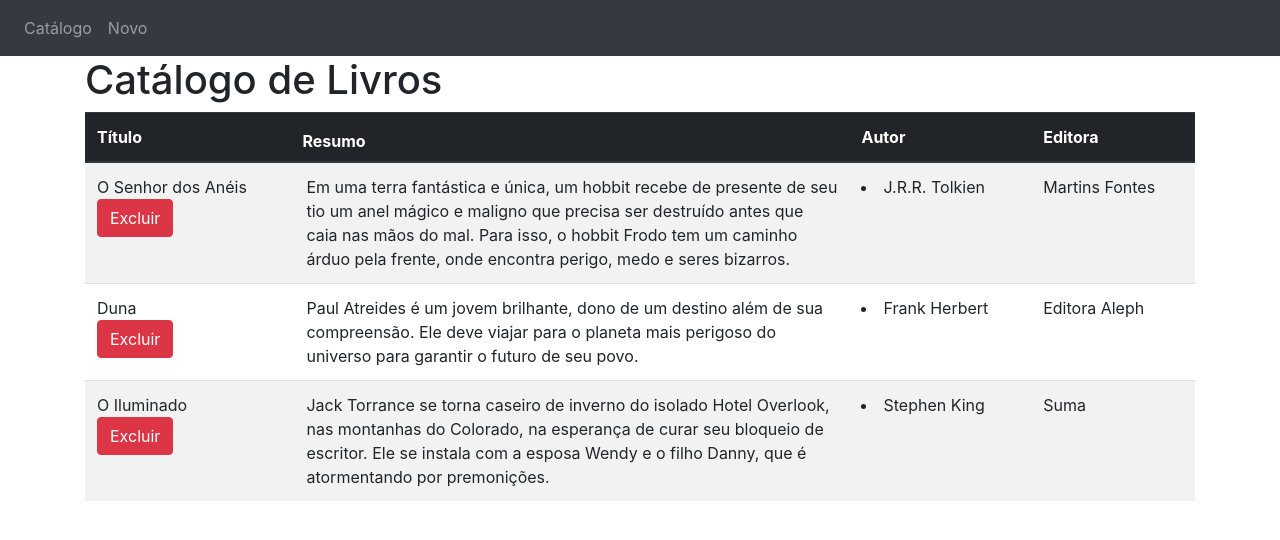
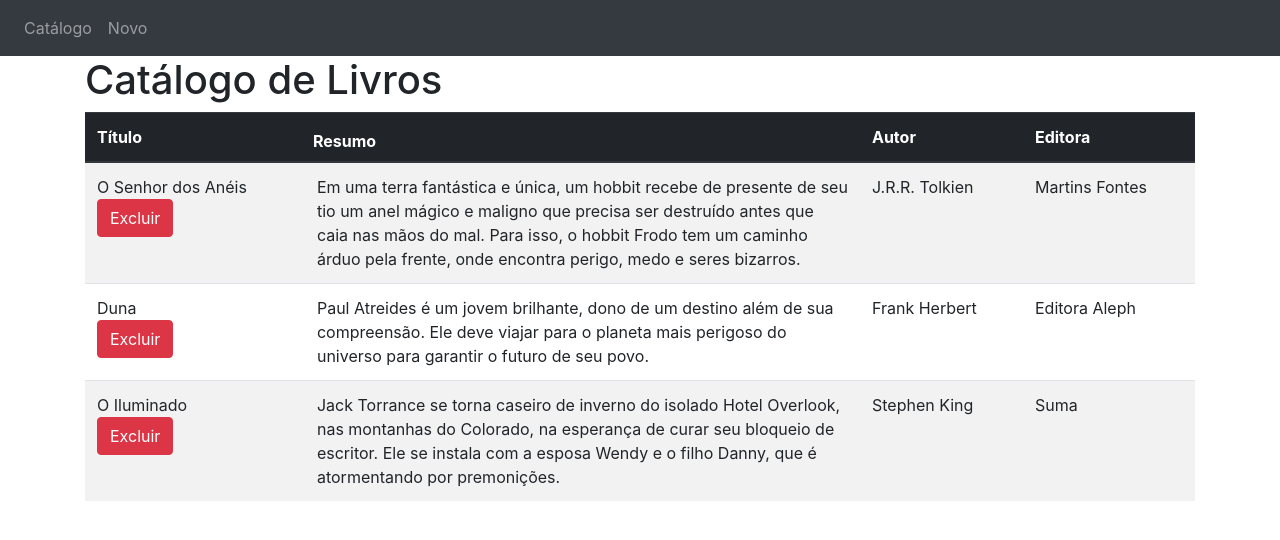
Before and after one commit to ArielFSantos/Trabalho_Nivel_3, a React (Create React App) app in the folder livros-react/: page / in a window 1280 px wide. Shown: the top 540 px of the page. Built offline with nearby package versions, Linux system fonts and the light colour scheme.

Commit message:
att trabalho

```diff
--- a/livros-react/src/LivroLista.js
+++ b/livros-react/src/LivroLista.js
@@ -13,7 +13,7 @@ function LinhaLivro(props) {
       </div>
       </td>
       <td>{livro.resumo}</td>
-      <td>{livro.autor.map((autor, index) => <li key={index}>{autor}</li>)}</td>
+      <td>{livro.autor}</td>
       <td>{livro.editora}</td>
     </tr>
   );
--- a/livros-react/src/controle/ControleEditora.ts
+++ b/livros-react/src/controle/ControleEditora.ts
@@ -1,6 +1,6 @@
 import { Editora } from '../modelo/Editora';
 
-export let editoras: Array<Editora> = [
+let editoras: Array<Editora> = [
   { codEditora: 1, nome: 'Martins Fontes' },
   { codEditora: 2, nome: 'Editora Aleph' },
   { codEditora: 3, nome: 'Suma' },
```
